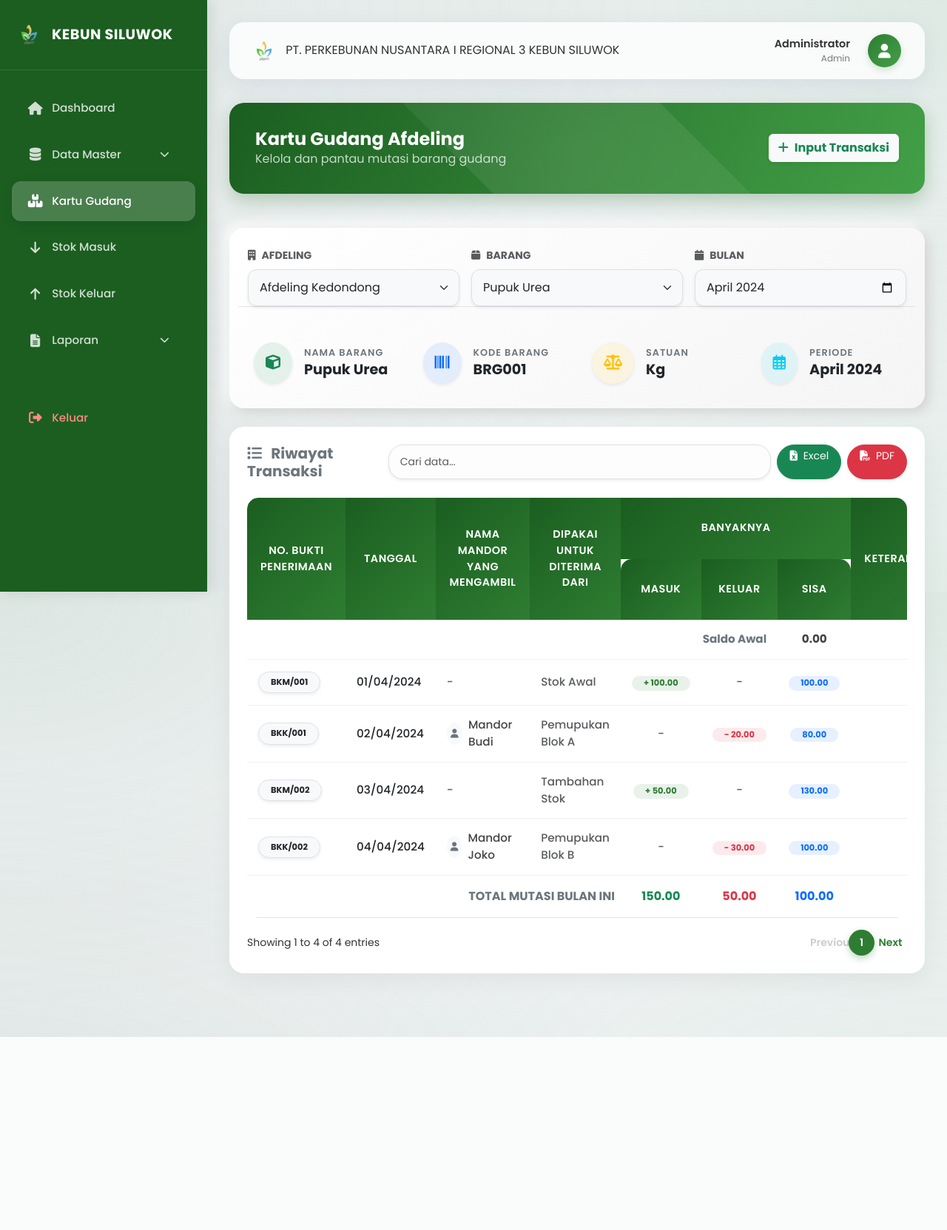
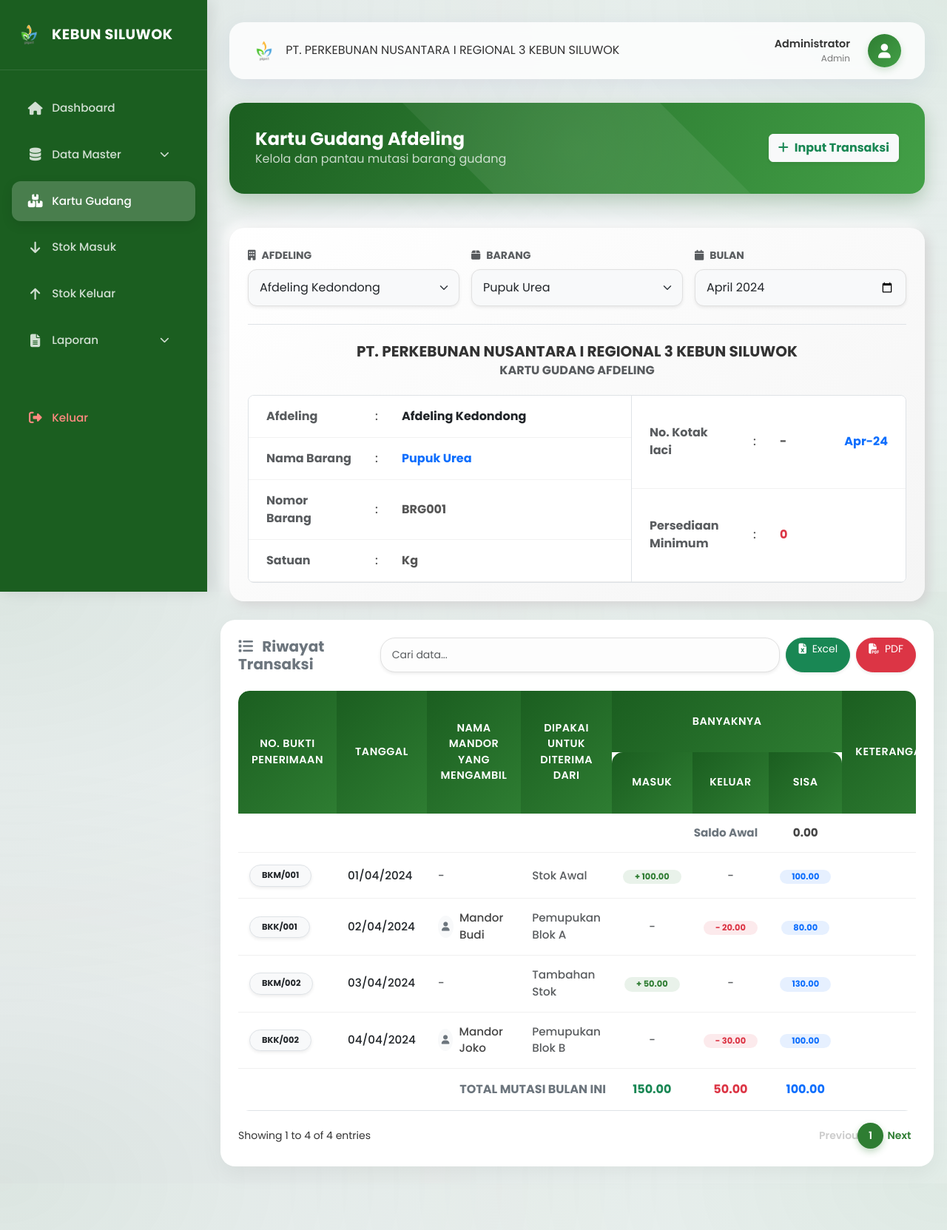
Before and after one commit to VanisaIndriyani/kebunsiluwok, a PHP site: page /kartu_gudang.php in a window 1280 px wide. Shown: the whole page at 74% size. Before the commit the page ends 1402 px from the top, so only its background shows below. Run offline with PHP 8.4, Linux system fonts and the light colour scheme; a user stored in the database is signed in; data comes from the database, SQL or seed files in the repository; data that the repository does not hold is empty.

Commit message:
Update Kartu Gudang header, Export PDF/Excel, and Barang table

```diff
--- a/kartu_gudang.php
+++ b/kartu_gudang.php
@@ -488,51 +488,56 @@ if ($selected_afdeling && $selected_barang) {
                     </form>
 
                     <?php if ($info_barang && $info_afdeling): ?>
-                    <div class="row g-4 pt-3 border-top">
-                        <div class="col-md-3 col-6">
-                            <div class="d-flex align-items-center p-2 rounded hover-bg">
-                                <div class="bg-success bg-opacity-10 p-3 rounded-circle me-3 text-success shadow-sm">
-                                    <i class="fas fa-cube fa-lg"></i>
-                                </div>
-                                <div>
-                                    <div class="info-label">Nama Barang</div>
-                                    <div class="info-value text-dark"><?php echo $info_barang['nama_barang']; ?></div>
-                                </div>
+                    <div class="mt-4 border-top pt-4">
+                        <div class="text-center mb-4">
+                            <h5 class="fw-bold mb-1">PT. PERKEBUNAN NUSANTARA I REGIONAL 3 KEBUN SILUWOK</h5>
+                            <h6 class="fw-bold text-muted">KARTU GUDANG AFDELING</h6>
+                        </div>
+
+                        <div class="row g-0 border rounded-3 overflow-hidden">
+                            <!-- Left Side -->
+                            <div class="col-md-7 border-end">
+                                <table class="table table-borderless mb-0">
+                                    <tr>
+                                        <td width="30%" class="fw-bold text-muted ps-4">Afdeling</td>
+                                        <td width="5%">:</td>
+                                        <td class="fw-bold text-dark"><?php echo $info_afdeling['nama_afdeling']; ?></td>
+                                    </tr>
+                                    <tr>
+                                        <td class="fw-bold text-muted ps-4">Nama Barang</td>
+                                        <td>:</td>
+                                        <td class="fw-bold text-primary"><?php echo $info_barang['nama_barang']; ?></td>
+                                    </tr>
+                                    <tr>
+                                        <td class="fw-bold text-muted ps-4">Nomor Barang</td>
+                                        <td>:</td>
+                                        <td class="fw-bold"><?php echo $info_barang['kode_barang']; ?></td>
+                                    </tr>
+                                    <tr>
+                                        <td class="fw-bold text-muted ps-4">Satuan</td>
+                                        <td>:</td>
+                                        <td class="fw-bold"><?php echo $info_barang['satuan']; ?></td>
+                                    </tr>
+                                </table>
                             </div>
-                        </div>
-                        <div class="col-md-3 col-6">
-                            <div class="d-flex align-items-center p-2 rounded hover-bg">
-                                <div class="bg-primary bg-opacity-10 p-3 rounded-circle me-3 text-primary shadow-sm">
-                                    <i class="fas fa-barcode fa-lg"></i>
-                                </div>
-                                <div>
-                                    <div class="info-label">Kode Barang</div>
-                                    <div class="info-value text-dark"><?php echo $info_barang['kode_barang']; ?></div>
-                                </div>
+
+                            <!-- Right Side -->
+                            <div class="col-md-5 bg-light">
+                                <table class="table table-borderless mb-0 h-100">
+                                    <tr>
+                                        <td width="40%" class="fw-bold text-muted ps-4">No. Kotak laci</td>
+                                        <td width="5%">:</td>
+                                        <td class="fw-bold"><?php echo $info_barang['no_kotak_laci'] ?? '-'; ?></td>
+                                        <td class="text-end pe-4 fw-bold text-primary"><?php echo date('M-y', strtotime($selected_bulan)); ?></td>
+                                    </tr>
+                                    <tr>
+                                        <td class="fw-bold text-muted ps-4">Persediaan Minimum</td>
+                                        <td>:</td>
+                                        <td class="fw-bold text-danger"><?php echo $info_barang['stok_min'] ?? '0'; ?></td>
+                                        <td></td>
+                                    </tr>
+                                </table>
                             </div>
-                        </div>
-                        <div class="col-md-3 col-6">
-                            <div class="d-flex align-items-center p-2 rounded hover-bg">
-                                <div class="bg-warning bg-opacity-10 p-3 rounded-circle me-3 text-warning shadow-sm">
-                                    <i class="fas fa-balance-scale fa-lg"></i>
-                                </div>
-                                <div>
-                                    <div class="info-label">Satuan</div>
-                                    <div class="info-value text-dark"><?php echo $info_barang['satuan']; ?></div>
-                                </div>
-                            </div>
-                        </div>
-                        <div class="col-md-3 col-6">
-                            <div class="d-flex align-items-center p-2 rounded hover-bg">
-                                <div class="bg-info bg-opacity-10 p-3 rounded-circle me-3 text-info shadow-sm">
-                                    <i class="far fa-calendar-alt fa-lg"></i>
-                                </div>
-                                <div>
-                                    <div class="info-label">Periode</div>
-                                    <div class="info-value text-dark"><?php echo date('F Y', strtotime($selected_bulan)); ?></div>
-                                </div>
-                            </div>
-                        </div>
                     </div>
                     <?php endif; ?>
                 </div>
```
Also changed, not shown: barang.php (+41 -11 lines), export_kartu.php (+60 -44 lines).
